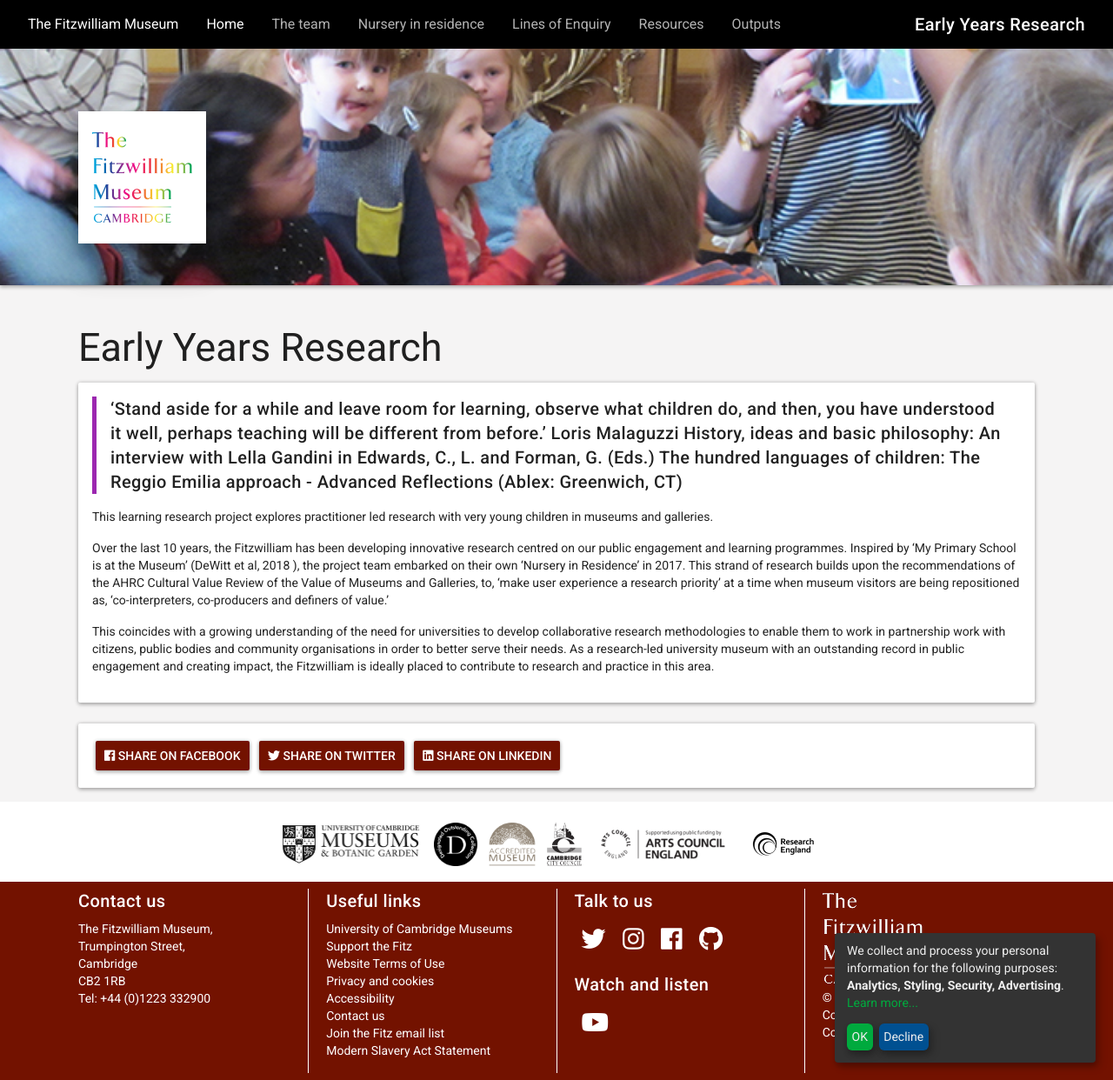
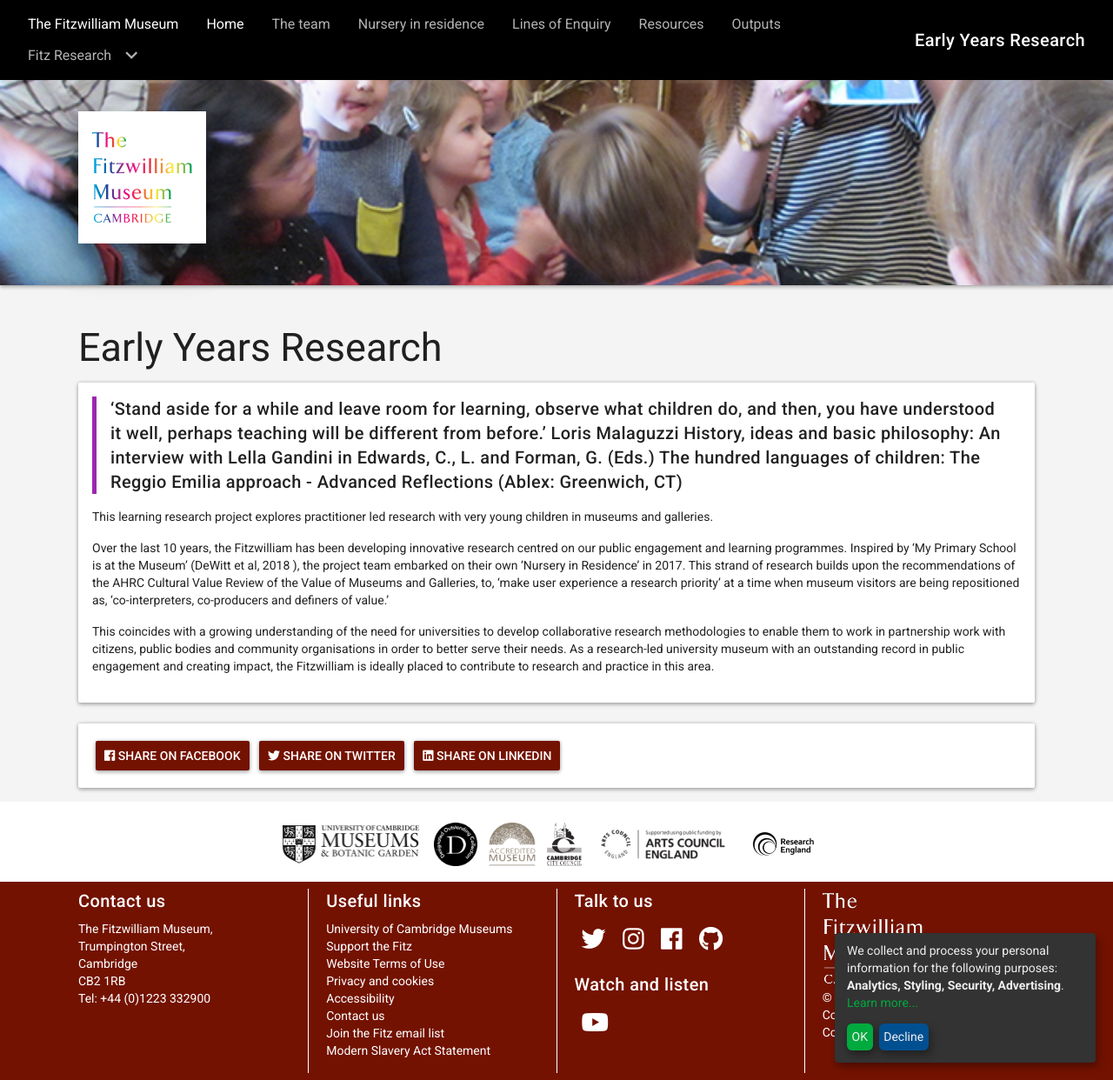
Before and after one commit to FitzwilliamMuseum/early-years-research, a Jekyll site: the page built from index.md, in a window 1280 px wide and 1242 px high. Shown: the whole window at 87% size. Built offline with Jekyll 4.4.1, drawn with Linux system fonts in a browser that asks for light colours; nearby versions of some CDN libraries.

Commit message:
Add fitz research

```diff
--- a/_includes/structure/navigation.html
+++ b/_includes/structure/navigation.html
@@ -29,6 +29,22 @@
           <li class="nav-item">
             <a class="nav-link" href="{{ site.baseurl }}/research-outputs">Outputs</a>
           </li>
+          <li class="nav-item dropdown">
+            <a class="nav-link dropdown-toggle" href="#" id="navbarDropdown"
+            role="button" data-toggle="dropdown" aria-haspopup="true" aria-expanded="false">
+              Fitz Research
+            </a>
+            <div class="dropdown-menu" aria-labelledby="navbarDropdown">
+              <a class="dropdown-item" href="https://www.fitzmuseum.cam.ac.uk/research">Research overview</a>
+              <a class="dropdown-item" href="https://egyptiancoffins.org">Egyptian Coffins</a>
+              <a class="dropdown-item" href="https://eyresearch.fitzmuseum.cam.ac.uk">Early Years</a>
+              <a class="dropdown-item" href="https://data-islands.fitzmuseum.cam.ac.uk">Linked Islands of Data</a>
+              <a class="dropdown-item" href="https://creative-economy.fitzmuseum.cam.ac.uk">Creative Economy</a>
+              <a class="dropdown-item" href="https://do-not-touch.fitzmuseum.cam.ac.uk">Do not touch</a>
+              <a class="dropdown-item" href="https://hayley.fitzmuseum.cam.ac.uk">Hayley letters</a>
+
+            </div>
+          </li>
         </ul>
     </div>
 </nav>
```
